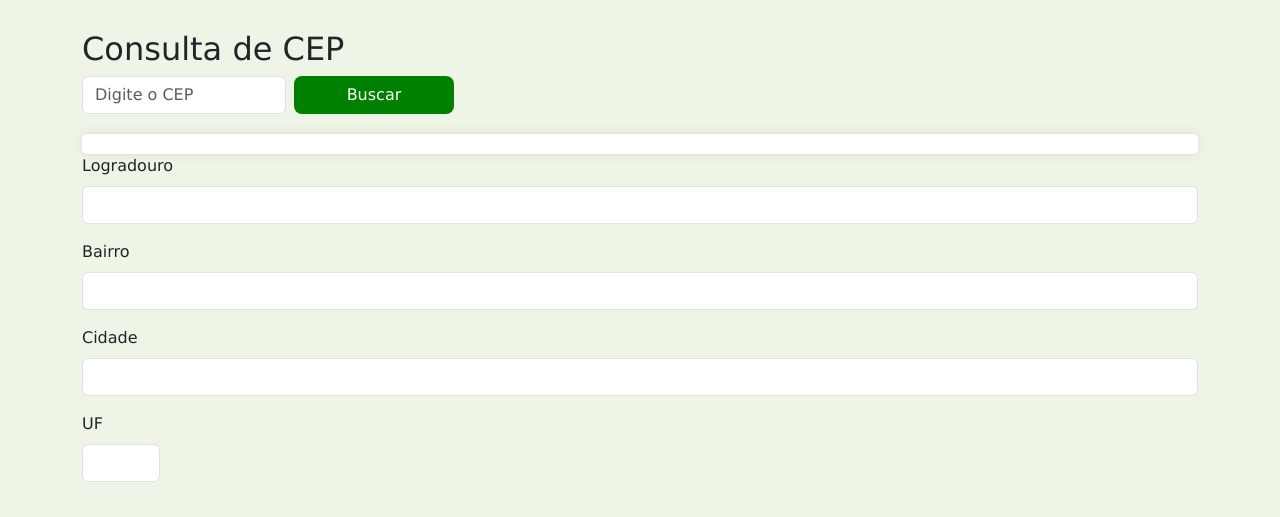
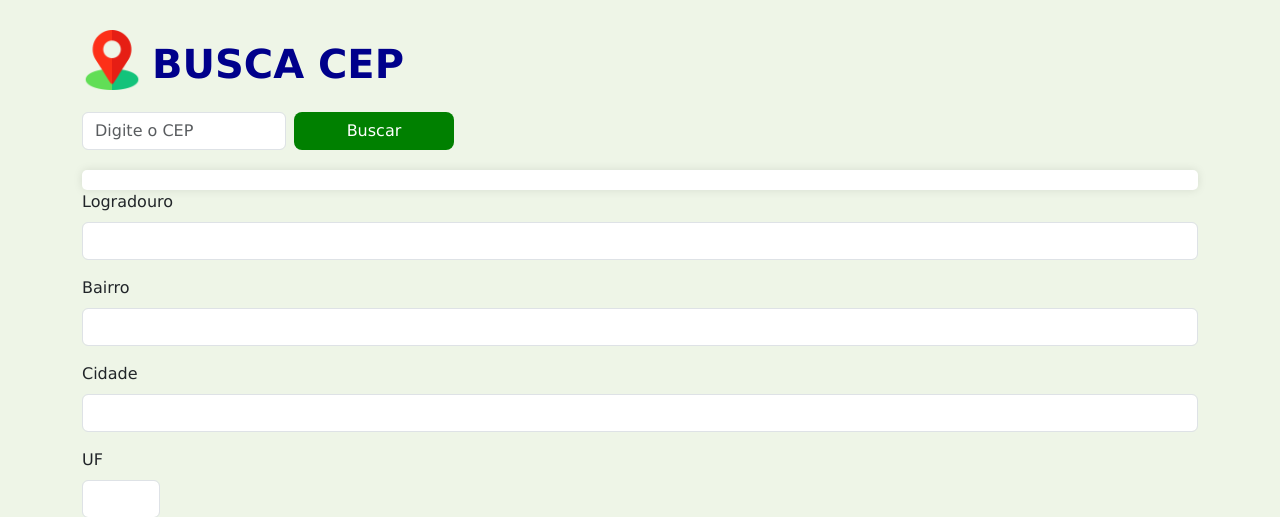
Before and after one commit to GuilhermeMFranco/Busca-CEP, a Flask app: page / in a window 1280 px wide. Shown: the top 517 px of the page. Run offline with Flask 3, Linux system fonts and the light colour scheme.

Commit message:
Atualização: ajustes no estilo e adição de imagem

```diff
--- a/static/style.css
+++ b/static/style.css
@@ -1,4 +1,5 @@
 html body {
+
     font-family: Verdana, Geneva, Tahoma, sans-serif;
     margin: 0;
     background-color: #EEF5E7;
@@ -38,3 +39,12 @@ button:hover {
     border-radius: 5px;
     box-shadow: 0 0 10px rgba(0, 0, 0, 0.1);
 }
+
+.titulo {
+    margin-top: 10px;
+    margin-left: 10px;
+    font-family: Verdana, Geneva, Tahoma, sans-serif;
+    font-weight: bold;
+    font-size: 40px;
+    color: darkblue;
+}
--- a/templates/index.html
+++ b/templates/index.html
@@ -51,7 +51,11 @@
 
 <body>
     <div class="container">
-        <h2>Consulta de CEP</h2>
+
+        <div class="mb-3 col-md-4 d-flex">
+            <img src="{{ url_for('static', filename='img/map.png') }}" alt="Logo" width="60" height="60">
+            <h2 class="titulo">BUSCA CEP</h2>
+        </div>
 
         <div class="mb-3 col-md-4 d-flex">
 
```
Also changed, not shown: requirements.txt (added, +69 -0 lines), static/img/map.png (added).
